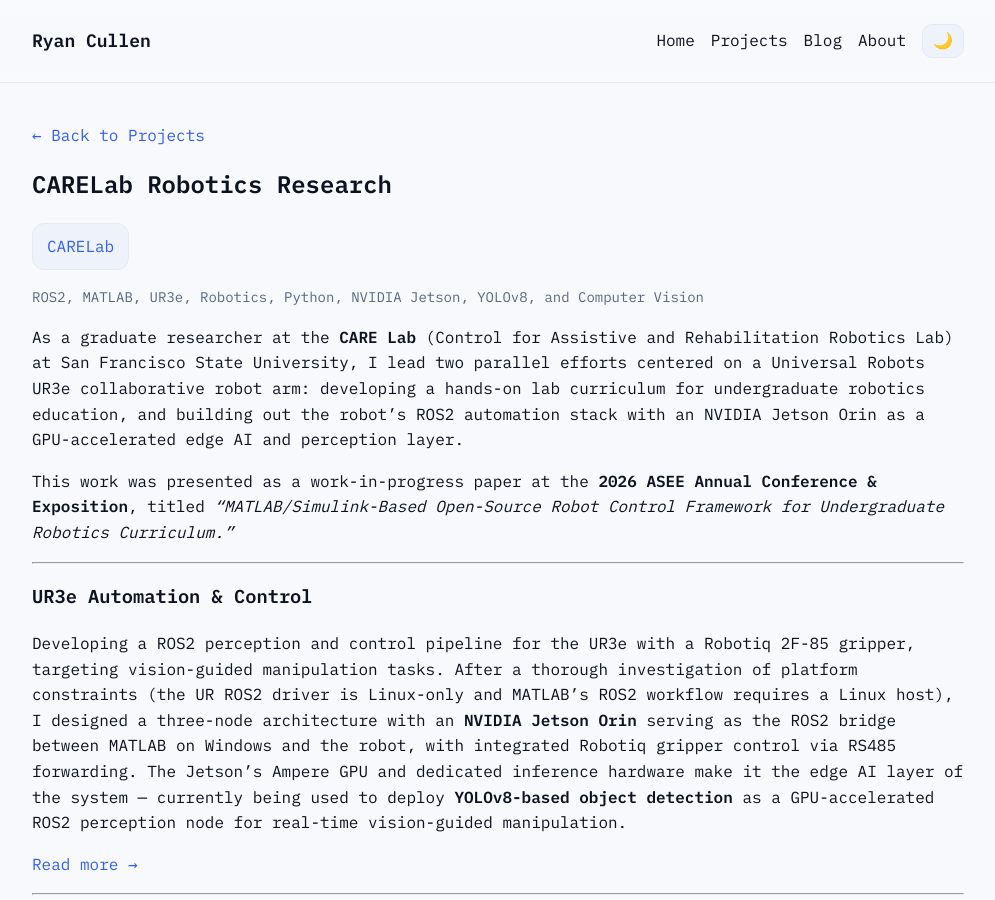
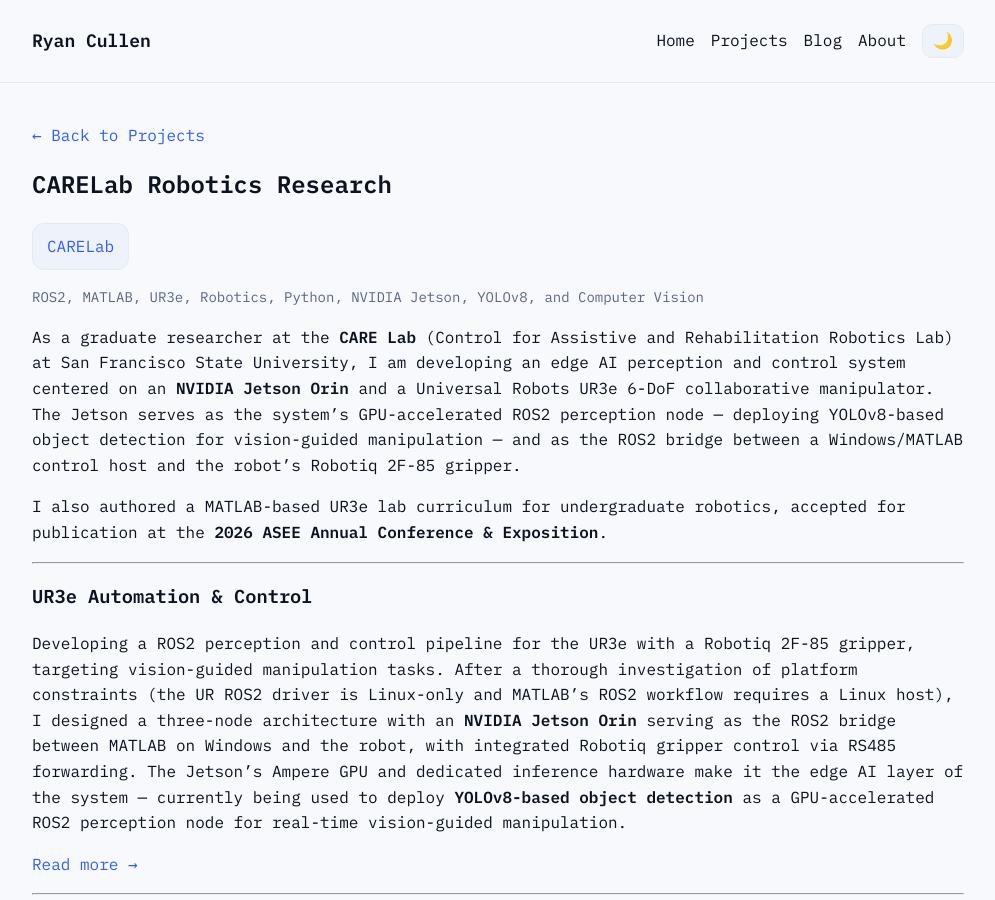
Before and after one commit to ryantcullen/ryantcullen.github.io, a Jekyll site: the page built from _projects/CARELab.md, in a window 1280 px wide and 900 px high. Shown: the whole window, without its empty margins (142-1137 px from the left). Built offline with Jekyll 4.4.1, drawn with Linux system fonts in a browser that asks for light colours.

Commit message:
Focus CARELab overview on Jetson Orin edge AI work; demote ASEE paper to brief closing line
Co-Authored-By: Claude Sonnet 4.6 <noreply@anthropic.com>

```diff
--- a/_projects/CARELab.md
+++ b/_projects/CARELab.md
@@ -8,9 +8,9 @@ link: https://www.careroboticslab.com
 linkName: CARELab
 ---
 
-As a graduate researcher at the **CARE Lab** (Control for Assistive and Rehabilitation Robotics Lab) at San Francisco State University, I lead two parallel efforts centered on a Universal Robots UR3e collaborative robot arm: developing a hands-on lab curriculum for undergraduate robotics education, and building out the robot's ROS2 automation stack with an NVIDIA Jetson Orin as a GPU-accelerated edge AI and perception layer.
+As a graduate researcher at the **CARE Lab** (Control for Assistive and Rehabilitation Robotics Lab) at San Francisco State University, I am developing an edge AI perception and control system centered on an **NVIDIA Jetson Orin** and a Universal Robots UR3e 6-DoF collaborative manipulator. The Jetson serves as the system's GPU-accelerated ROS2 perception node — deploying YOLOv8-based object detection for vision-guided manipulation — and as the ROS2 bridge between a Windows/MATLAB control host and the robot's Robotiq 2F-85 gripper.
 
-This work was presented as a work-in-progress paper at the **2026 ASEE Annual Conference & Exposition**, titled *"MATLAB/Simulink-Based Open-Source Robot Control Framework for Undergraduate Robotics Curriculum."*
+I also authored a MATLAB-based UR3e lab curriculum for undergraduate robotics, accepted for publication at the **2026 ASEE Annual Conference & Exposition**.
 
 ---
 
```
